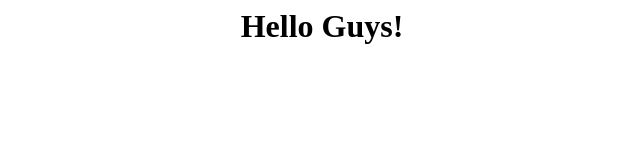
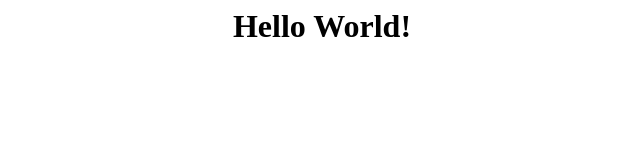
Before and after one commit to kunal-singh-rh/git-jenkins-integration, a plain HTML site: page index.html in a window 1280 px wide. Shown: the whole page, without its empty margins (318-958 px from the left). Drawn offline with Linux system fonts and the light colour scheme.

Commit message:
Update index.html

```diff
--- a/index.html
+++ b/index.html
@@ -1 +1 @@
-<center><h1>Hello Guys!</h1><center>
+<center><h1>Hello World!</h1><center>
```
